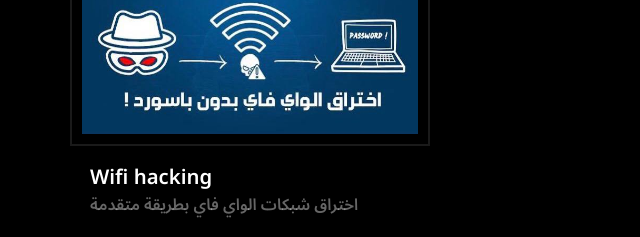
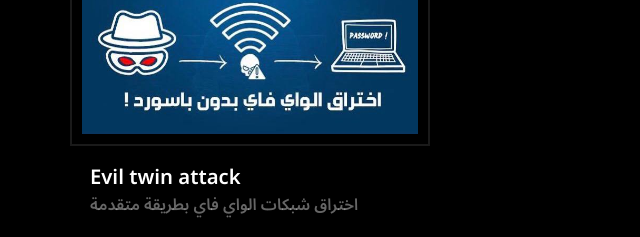
Before and after one commit to itshalib/main, a website: page single-page.html in a window 1280 px wide. Shown: the part 2564-2801 px from the top of the page, 0-640 px from the left. Drawn offline with Linux system fonts and the light colour scheme; files whose address does not match are found by name.

Commit message:
Update single-page.html

```diff
--- a/single-page.html
+++ b/single-page.html
@@ -216,7 +216,7 @@
               <a href="https://youtu.be/xVYAd_ZhOms?si=5iWjeg023st8qgaZ"><img src="img/evil1.jpg" class="img-responsive img-border" alt=""></a>
             </div>
             <div class="probootstrap-card-text">
-              <h2 class="probootstrap-card-heading mb0">Wifi hacking</h2>
+              <h2 class="probootstrap-card-heading mb0">Evil twin attack </h2>
               <p class="category">اختراق شبكات الواي فاي بطريقة متقدمة</p>
               <p>ستتعلم اختراق شبكات الواي فاي بالطريقة المتقدمة من غير تخمين الباسورد</p>
               <p><a href="https://youtu.be/xVYAd_ZhOms?si=5iWjeg023st8qgaZ">شاهد الكورس</a></p>
```
